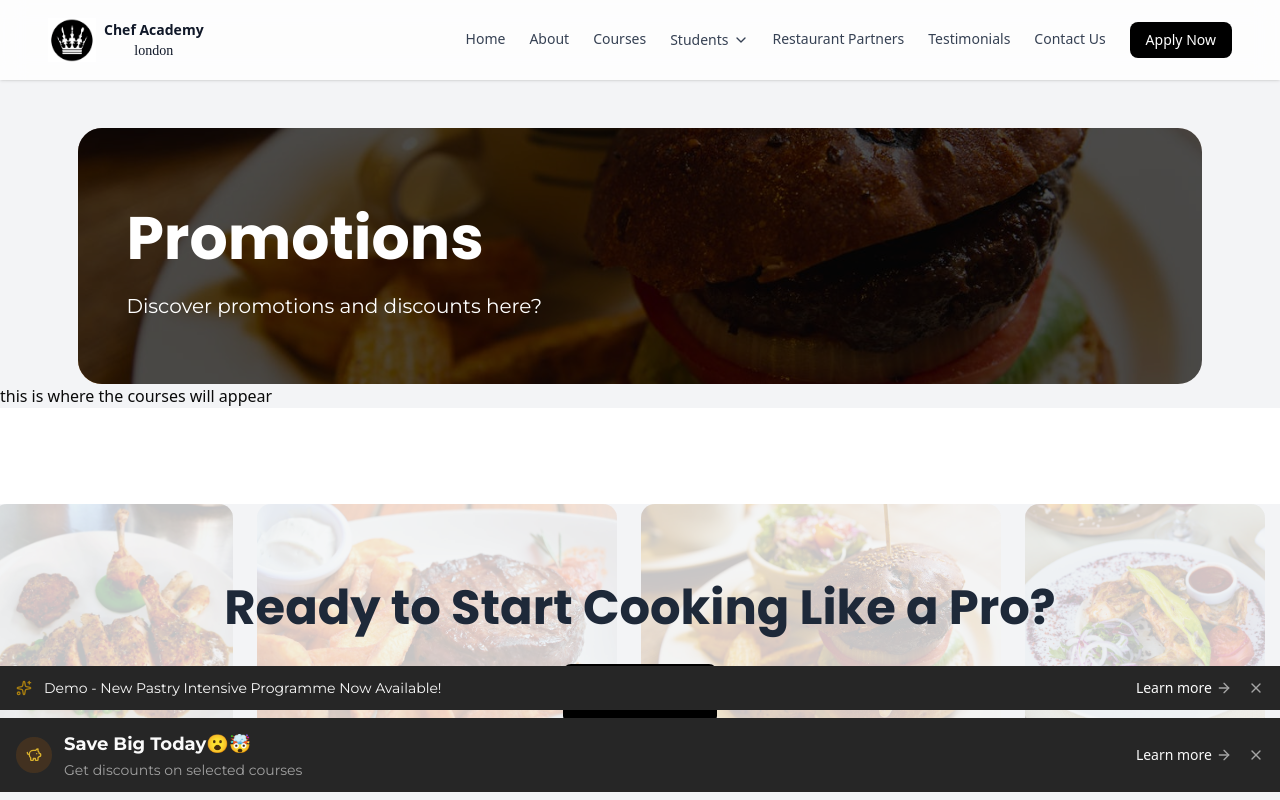
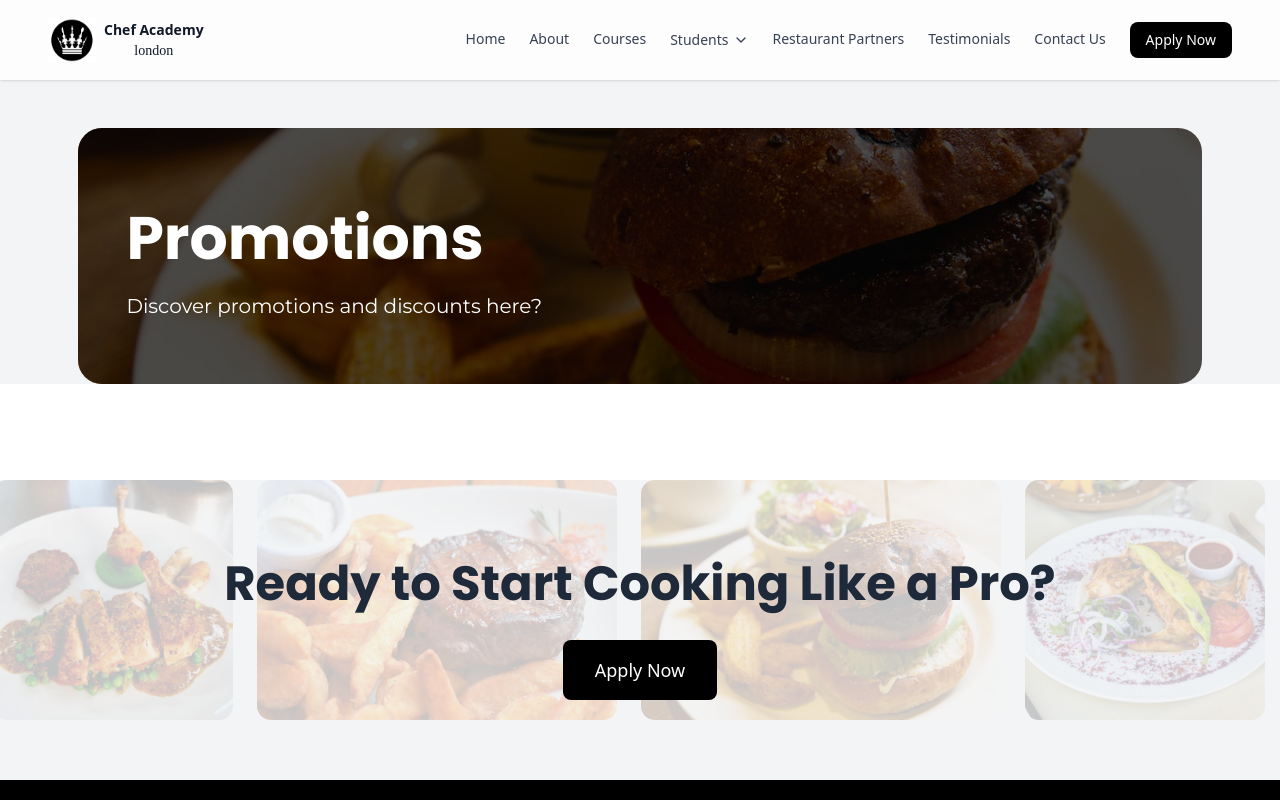
Before and after one commit to CliffordMulenga/chef-academyv2, a React (Vite) app: page /promotions in a window 1280 px wide. Shown: the top 800 px of the page. Built offline with nearby package versions, Linux system fonts and the light colour scheme; a web font is replaced by a local one.

Commit message:
fixed banners closing after clicking link

```diff
--- a/src/components/newCoursePromoBanner.jsx
+++ b/src/components/newCoursePromoBanner.jsx
@@ -18,7 +18,7 @@ export default function NewCoursePromoBanner({data}) {
             <p className="text-sm">
               {data.title}
             </p>
-            <Link to={`/courses/${data.to}`} className="group text-sm font-medium whitespace-nowrap">
+            <Link to={`/courses/${data.to}`} onClick={() => setIsVisible(false)} className="group text-sm font-medium whitespace-nowrap">
               Learn more
               <ArrowRightIcon
                 className="ms-1 -mt-0.5 inline-flex opacity-60 transition-transform group-hover:translate-x-0.5"
--- a/src/components/promoBanner.jsx
+++ b/src/components/promoBanner.jsx
@@ -29,7 +29,7 @@ export default function DiscountPromoBanner({to}) {
               </p>
             </div>
             <div className="flex gap-2 max-md:flex-wrap">
-              <Link to={to} className="group text-sm font-medium whitespace-nowrap">
+              <Link to={to} onClick={() => setIsVisible(false)} className="group text-sm font-medium whitespace-nowrap">
               Learn more
               <ArrowRightIcon
                 className="ms-1 -mt-0.5 inline-flex opacity-60 transition-transform group-hover:translate-x-0.5"
--- a/src/data/mockDb.js
+++ b/src/data/mockDb.js
@@ -236,19 +236,19 @@ const mockDb = {
 
   promotions: [
 
-    {
-      id: "new-course",
-      title: "Demo - New Pastry Intensive Programme Now Available!",
-      newCourses: ["online-3", "cook-1"],
-      type: "new-course",
-      to:'online-3'
-    },
-    {
-      id: "discount",
-      discountedCourses: ["online-1", "cook-1"],
-      type: "discount",
-      to:'/promotions'
-    },
+    // {
+    //   id: "new-course",
+    //   title: "Demo - New Pastry Intensive Programme Now Available!",
+    //   newCourses: ["online-3", "cook-1"],
+    //   type: "new-course",
+    //   to:'online-3'
+    // },
+    // {
+    //   id: "discount",
+    //   discountedCourses: ["online-1", "cook-1"],
+    //   type: "discount",
+    //   to:'/promotions'
+    // },
   ],
 
   team: {
--- a/src/pages/PromoPage.jsx
+++ b/src/pages/PromoPage.jsx
@@ -1,18 +1,57 @@
-import React from 'react'
+import React, { useMemo } from 'react'
 import sectionImg from '../assets/food4.jpg'
 import PageHero from '@/components/PageHero'
+import mockDb from '@/data/mockDb'
+import { applyPromotionsToCourses } from '@/lib/applyPromotionsToCourses'
+import DetailSwapCard from '@/components/shsfui/cards/course-swap-card'
 
 
 const PromoPage = () => {
+  // const [promoCourses, setPromoCourses] = useState([])
+  const onlineCourses = applyPromotionsToCourses(
+  mockDb.courses.onlineCourses,
+  mockDb.promotions
+);
+
+const cookingCourses = applyPromotionsToCourses(
+  mockDb.courses.cookingCourses,
+  mockDb.promotions
+);
+
+
+
+// use this when i have a db
+// useEffect(() => {
+//   const allcourses = [...cookingCourses, ...onlineCourses]
+//   const filteredcourses = allcourses.filter(course => course.isOnPromo)
+
+//   setPromoCourses(filteredcourses)
+
+// },[cookingCourses, onlineCourses])
+
+const promoCourses = useMemo(() => {
+  return [...onlineCourses, ...cookingCourses].filter(course => course.isOnPromo);
+}, [onlineCourses, cookingCourses]);
+
+console.log(promoCourses)
+
+
+
   return (
-    <div>
+
+    <section>
       <PageHero image={sectionImg} title={'Promotions'} desc={'Discover promotions and discounts here?'}/>
 
+      <div className="max-w-7xl mx-auto">
+
       {/* courses on promotions */}
-      <div>
-        this is where the courses will appear
+      <div className="grid justify-center sm:justify-between sm:grid-cols-2 lg:grid-cols-3 gap-8 shadow-lg">
+        {promoCourses.map((course) => (
+                        <DetailSwapCard key={course.id} data={course} />
+                      ))}
       </div>
     </div>
+    </section>
   )
 }
 
```
